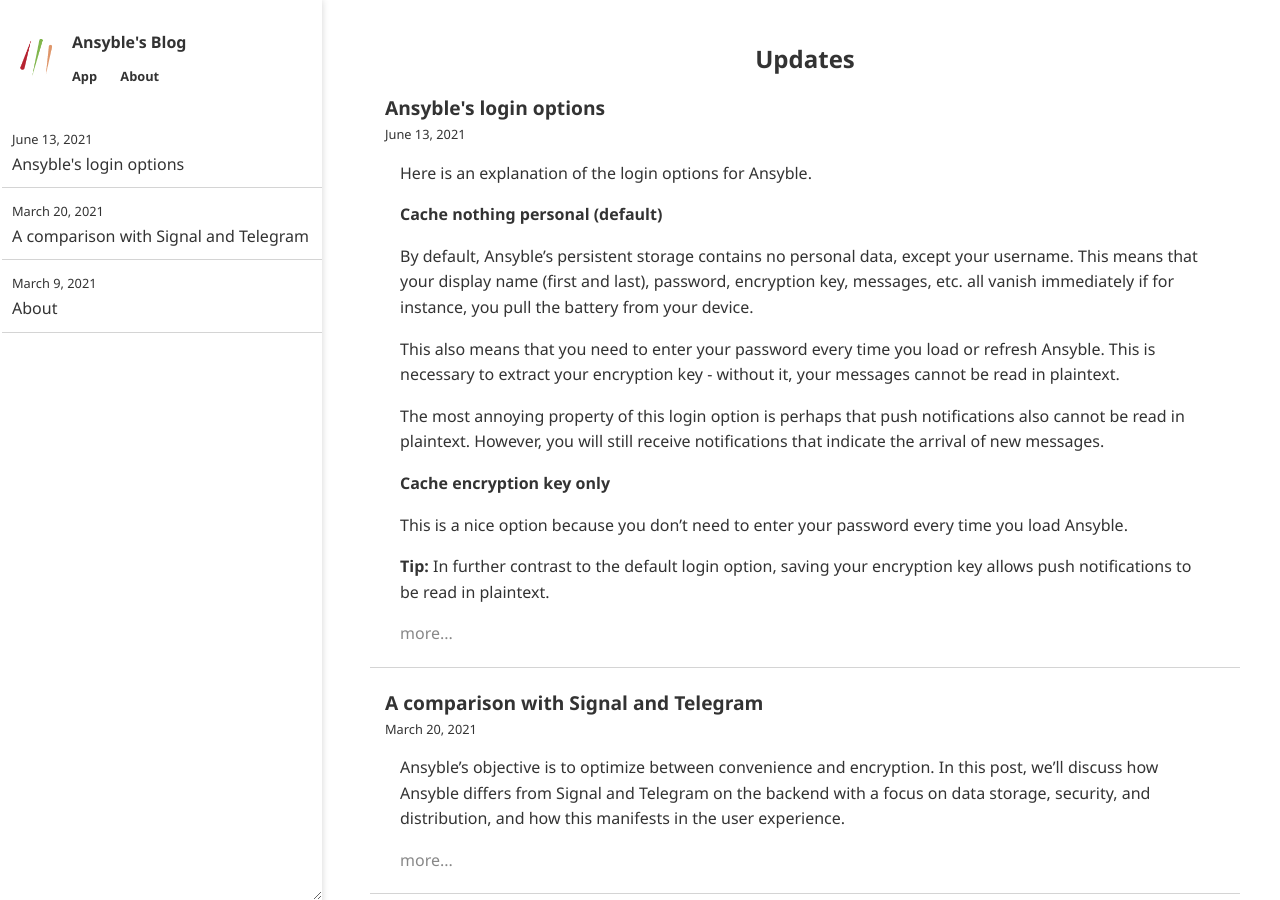
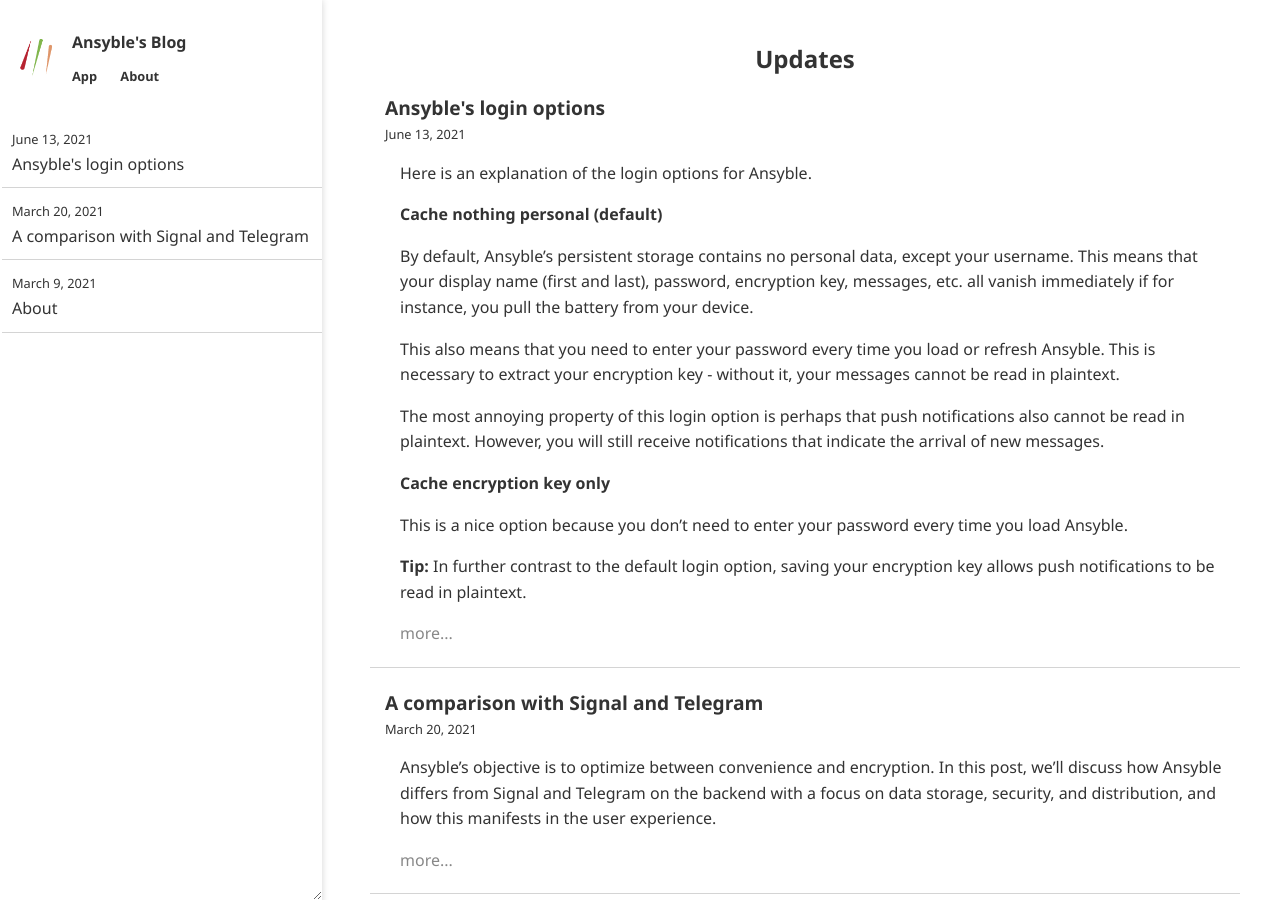
Before and after one commit to ansyblenetwork/ansybleblog, a Jekyll site: the page built from index.html, in a window 1280 px wide and 900 px high. Built offline with Jekyll 4.4.1, drawn with Linux system fonts in a browser that asks for light colours.

Commit message:
Update index.html

```diff
--- a/index.html
+++ b/index.html
@@ -10,7 +10,7 @@
 		<h2><a href="{{ post.url | relative_url }}">{{ post.title }}</a></h2>
 		<div class="date-format" style="margin-bottom:15px">{{ post.date | date: "%B %-d, %Y" }}</div>
 
-		<div style="margin-left:15px; margin-right:15px">
+		<div style="margin-left:15px;">
 		{{ post.excerpt }}
 		<a href="{{ post.url | relative_url }}">more...</a>
 		</div>
```
